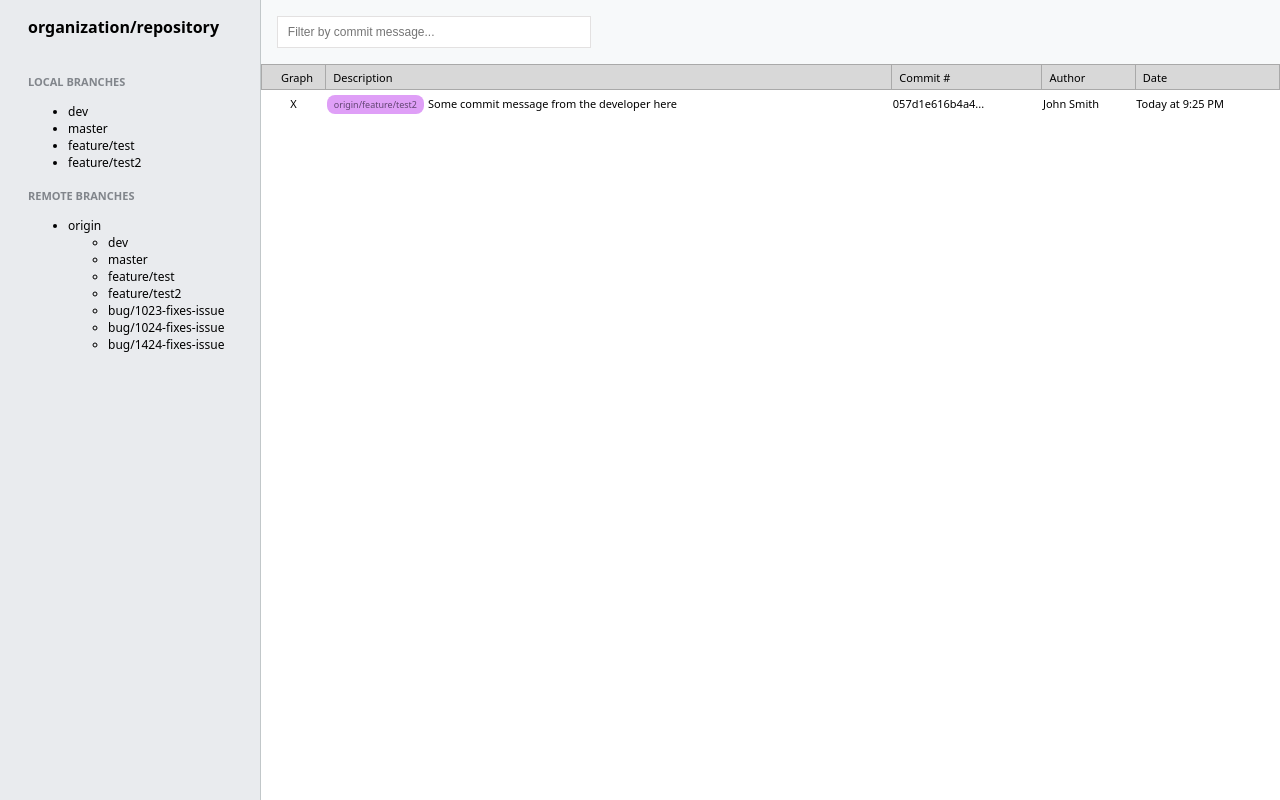
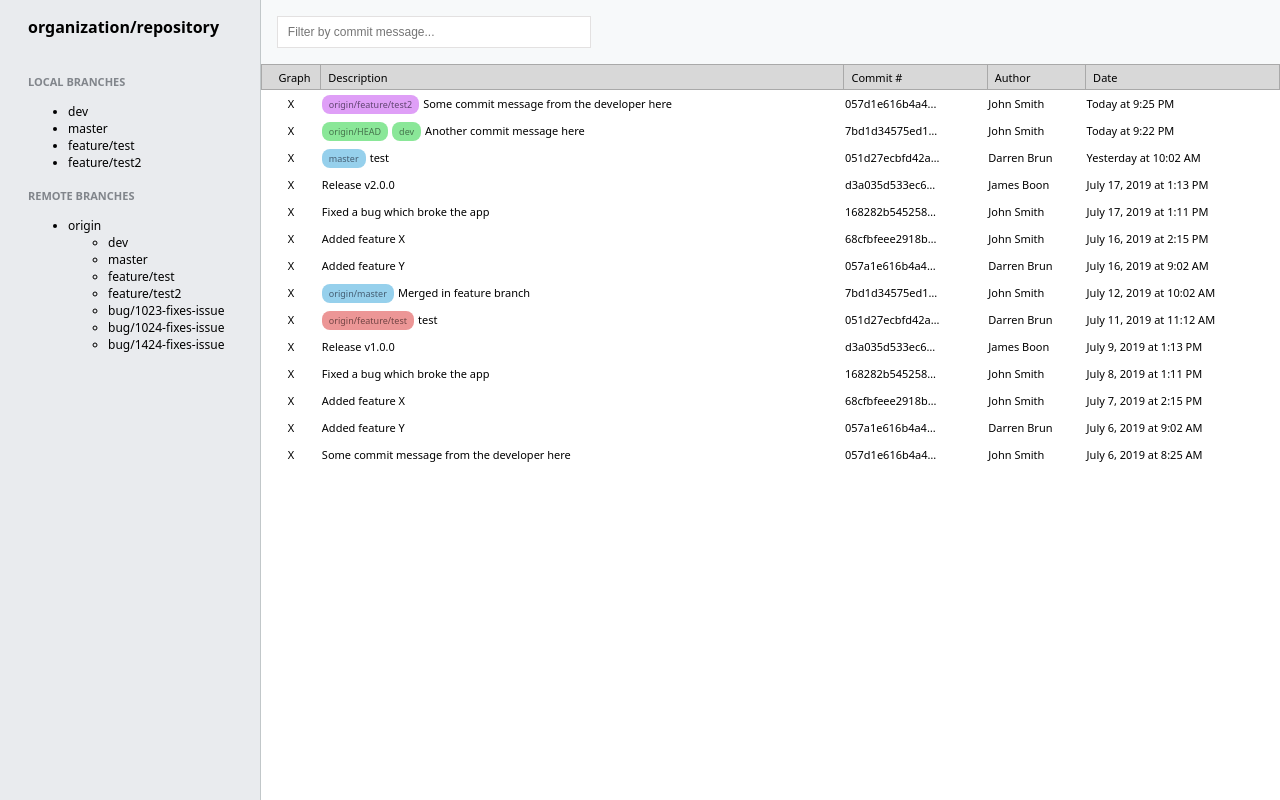
Before and after one commit to teffybiskup/commit-log, a React app: page / in a window 1280 px wide. Built offline with nearby package versions, Linux system fonts and the light colour scheme.

Commit message:
Show commit list properly using getAllCommits()

```diff
--- a/src/components/CommitTable.tsx
+++ b/src/components/CommitTable.tsx
@@ -1,20 +1,53 @@
 import React, { useEffect, useState } from 'react';
-import { ICommitTable, ICommit } from '../types/commit';
+import { ICommitTable, ICommit, ICommitBranch } from '../types/commit';
+import { getAllCommits } from '../services/CommitTableService';
+import Pill from './Pill';
 import "../styles/CommitTable.css";
-import Pill from './Pill';
 
 const CommitTable = ({ filterSearch }: ICommitTable) => {
-    const [items] = useState<ICommit[]>([
-        {
-            branch: "origin/feature/test2",
-            branchBackgroundColor: "#DF9FF7",
-            branchColor: "#624573",
-            description: "Some commit message from the developer here",
-            hash: "057d1e616b4a4...",
-            author: "John Smith",
-            date: "Today at 9:25 PM",
+    const [commitList, setCommitList] = useState<ICommit[] | []>([]);
+
+    useEffect(() => {
+        async function fetchCommitList() {
+            const commits = await getAllCommits();
+            setCommitList(commits);
         }
-    ]);
+
+        fetchCommitList();
+    }, []);
+
+    const renderPill = (branches: ICommitBranch[]) => {
+        return !filterSearch && branches
+            .filter(branch => branch.showPill)
+            .map((branch) => {
+                return (
+                    <Pill
+                        text={branch.name}
+                        backgroundColor={branch.backgroundColor}
+                        color={branch.textColor}
+                    />
+                )
+            })
+    }
+
+    const renderTableBody = () => {
+        return commitList
+            .filter(commit => !filterSearch || commit.description.toLowerCase().includes(filterSearch.toLowerCase()))
+            .map((commit, index) => {
+                return (
+                    <tr key={index}>
+                        <td>{!filterSearch && "X"}</td>
+                        <td>
+                            {renderPill(commit.branches)}
+                            {commit.description}
+                        </td>
+                        <td>{commit.hash}</td>
+                        <td>{commit.author}</td>
+                        <td>{commit.date}</td>
+                    </tr>
+                )
+            })
+    }
 
     return (
         <table className="commit-table">
@@ -29,28 +62,7 @@ const CommitTable = ({ filterSearch }: ICommitTable) => {
             </thead>
 
             <tbody className="table-body">
-                {items
-                .filter(item => !filterSearch || item.description.toLowerCase().includes(filterSearch.toLowerCase()))
-                .map((item, index) => {
-                    return (
-                        <tr key={index}>
-                            <td>{!filterSearch && "X"}</td>
-                            <td>
-                                {!filterSearch && (
-                                    <Pill
-                                        text={item.branch}
-                                        backgroundColor={item.branchBackgroundColor}
-                                        color={item.branchColor}
-                                    />
-                                )}
-                                {item.description}
-                            </td>
-                            <td>{item.hash}</td>
-                            <td>{item.author}</td>
-                            <td>{item.date}</td>
-                        </tr>
-                    )
-                })}
+                {renderTableBody()}
             </tbody>
         </table>
     );
```
